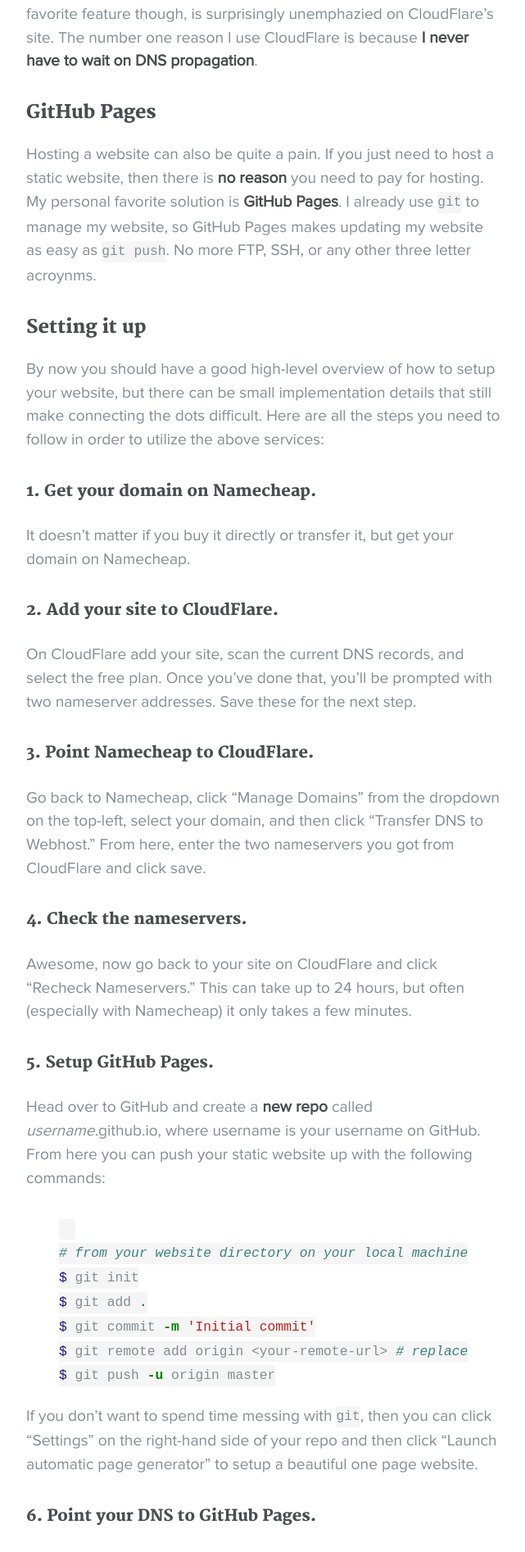
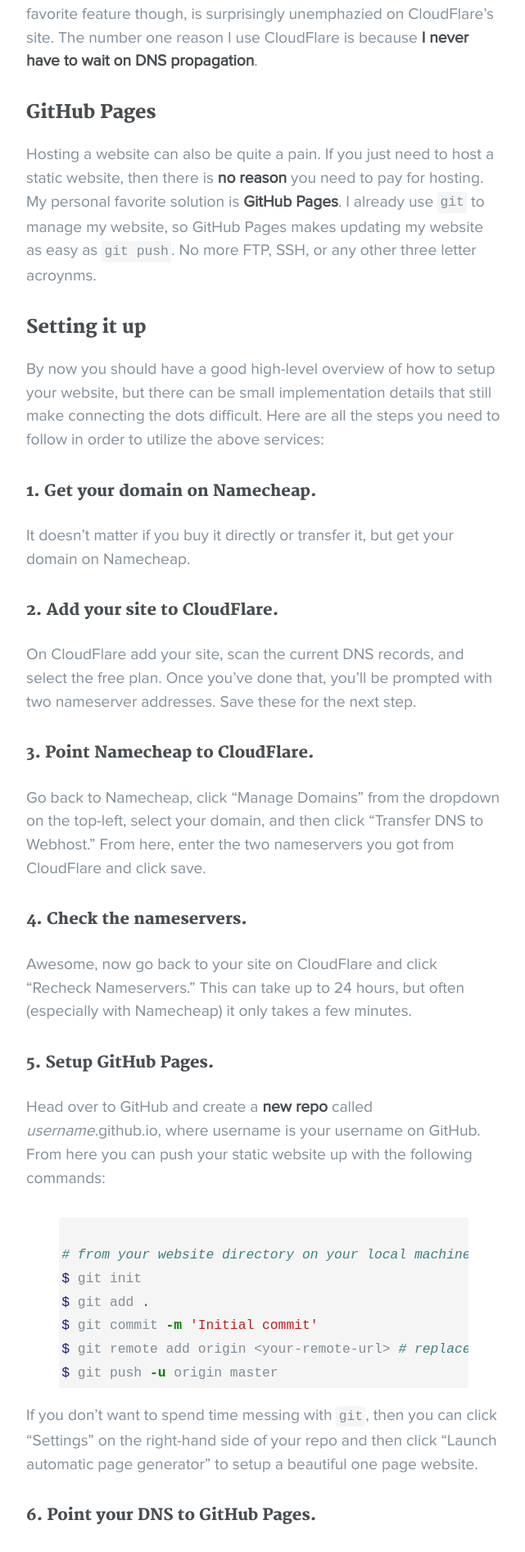
Before and after one commit to kirbyk/kirbyk.github.io, a Jekyll site: the page built from _posts/2015-09-11-domain-registrars-dns-and-hosting.md, in a window 1280 px wide. Shown: the part 1381-3274 px from the top of the page at 82% size, without its empty margins (318-959 px from the left). Built offline with Jekyll 4.4.1, drawn with Linux system fonts in a browser that asks for light colours.

Commit message:
Fix code blocks lines in between

```diff
--- a/_sass/_layout.scss
+++ b/_sass/_layout.scss
@@ -25,13 +25,16 @@
 }
 
 code {
-  padding: 0;
-  padding-top: 0.2em;
-  padding-bottom: 0.2em;
+  padding: 0.2em;
   margin: 0;
   font-size: 85%;
   background-color: rgba(0,0,0,0.04);
   border-radius: 3px;
+}
+
+pre > code {
+  display: block;
+  overflow-x: auto;
 }
 
 .big-container {
```
Also changed, not shown: 1 other file.
